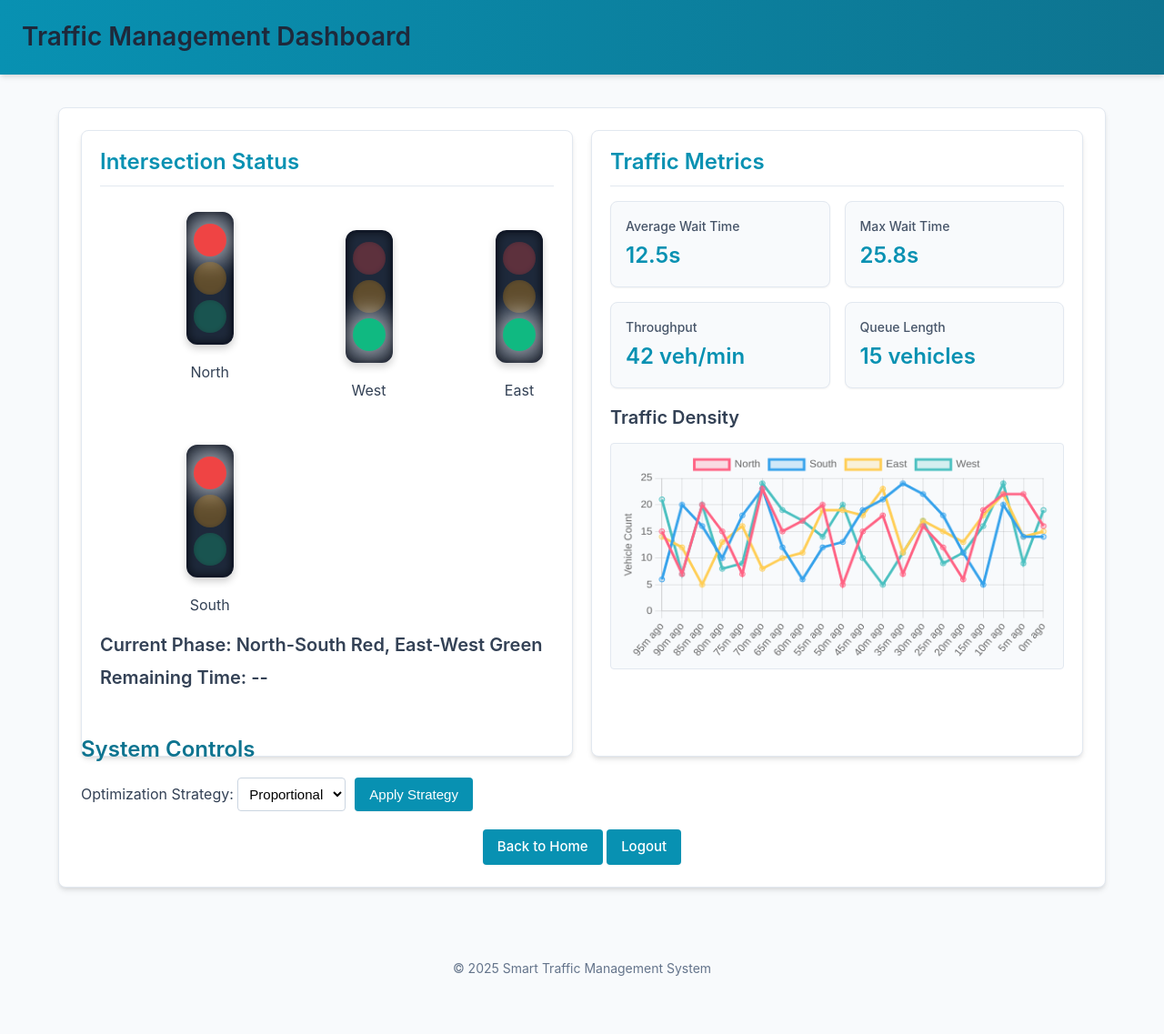
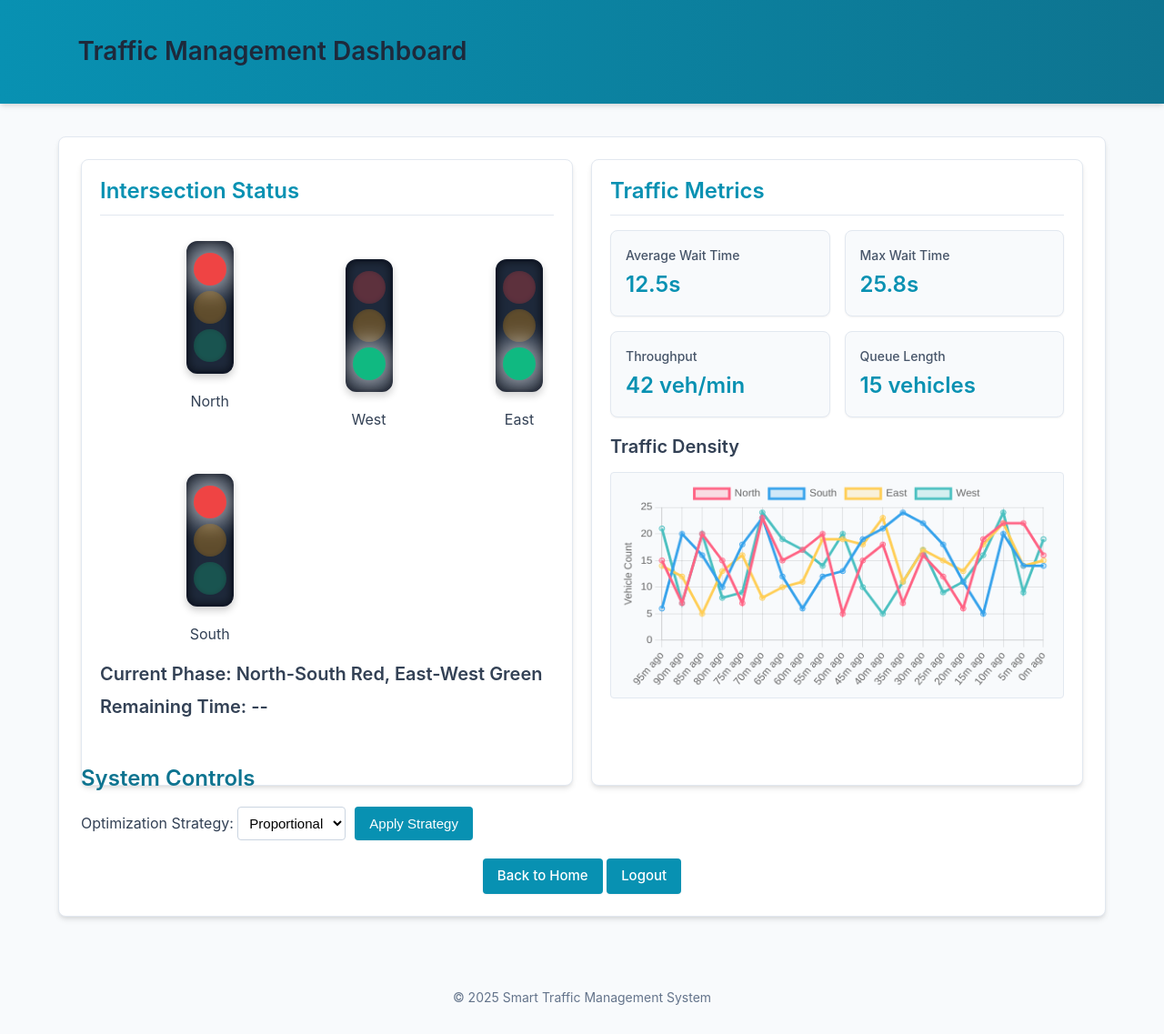
Before and after one commit to 23IT098-VRAJ/SATMS, a Flask app: page /dashboard in a window 1280 px wide. Shown: the whole page at 91% size. Before the commit the page ends 1073 px from the top, so only its background shows below. Run offline with Flask 3, Linux system fonts and the light colour scheme; the visitor is signed in with stand-in values (Sample User, id 1).

Commit message:
Update base.html

```diff
--- a/templates/base.html
+++ b/templates/base.html
@@ -1,6 +1,8 @@
 <!DOCTYPE html>
-<html>
+<html lang="en">
 <head>
+    <meta charset="UTF-8">
+    <meta name="viewport" content="width=device-width, initial-scale=1.0">
     <title>{% block title %}Smart Traffic Management System{% endblock %}</title>
     <link rel="stylesheet" href="{{ url_for('static', filename='css/main.css') }}">
     {% block extra_css %}{% endblock %}
@@ -9,7 +11,9 @@
 </head>
 <body>
     <div class="header">
-        <h1>{% block header %}Smart Traffic Management System{% endblock %}</h1>
+        <div class="container">
+            <h1>{% block header %}Smart Traffic Management System{% endblock %}</h1>
+        </div>
     </div>
     <div class="container">
         <div class="content">
```
